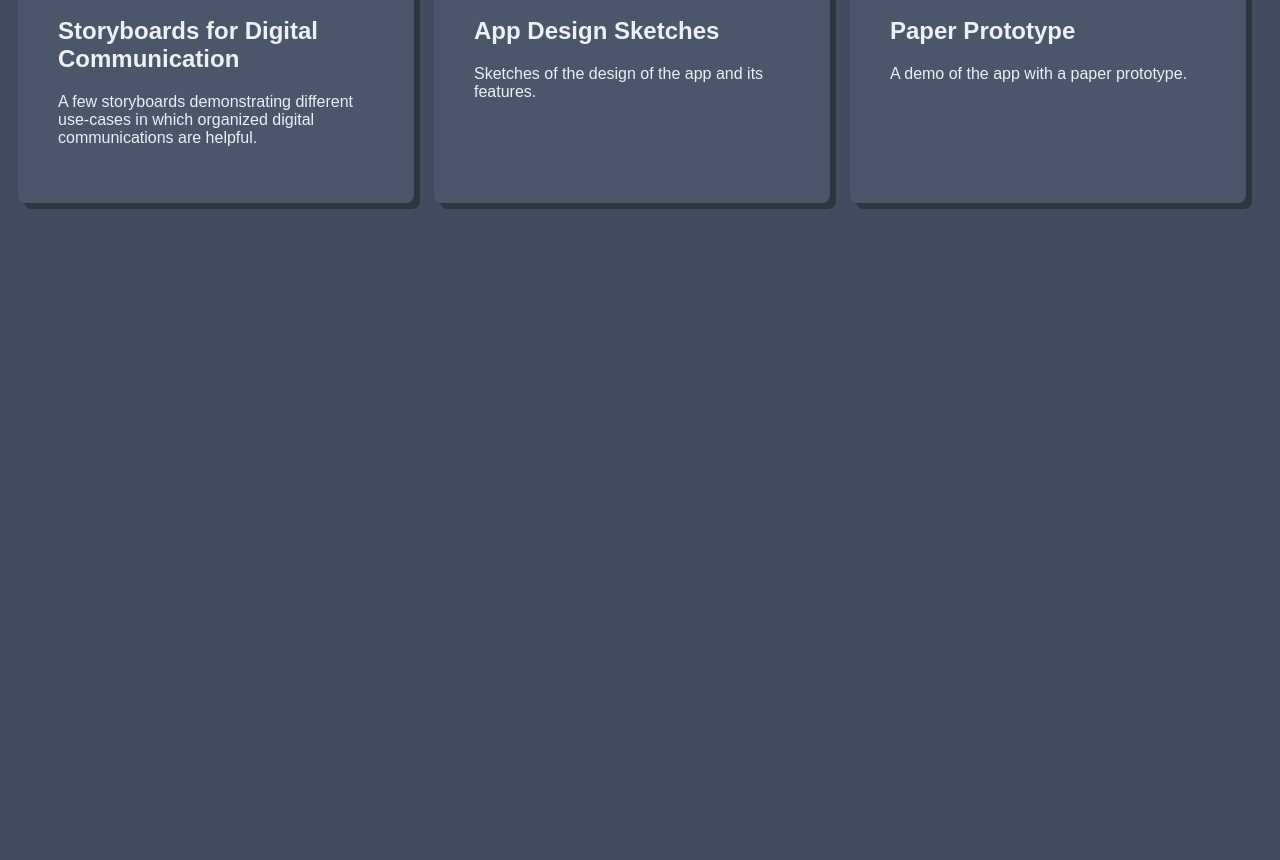
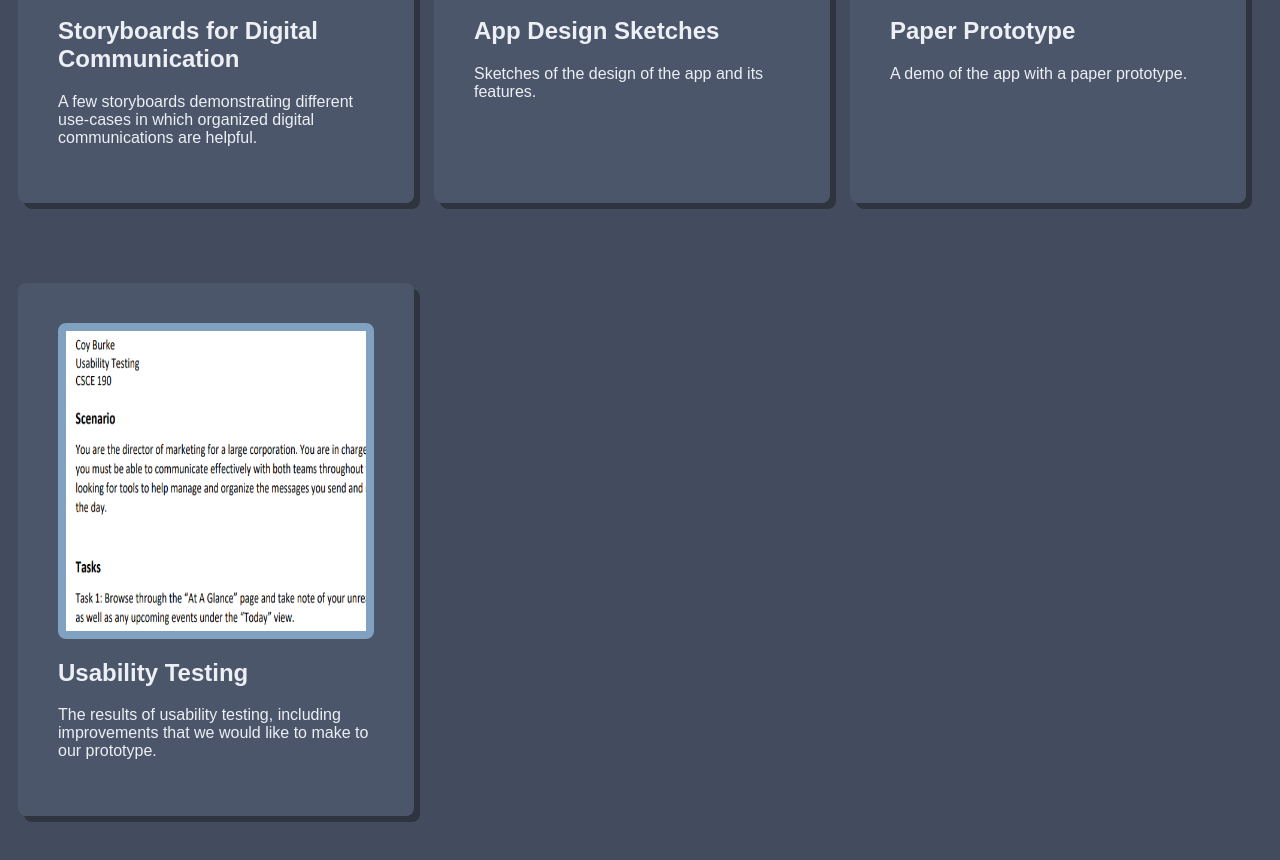
Before and after one commit to coydb/coydb.github.io, a plain HTML site: page index.html in a window 1280 px wide. Shown: the part 1184-2044 px from the top of the page. Before the commit the page ends 1435 px from the top, so only its background shows below. Drawn offline with Linux system fonts and the light colour scheme.

Commit message:
Add files via upload

```diff
--- a/index.html
+++ b/index.html
@@ -63,7 +63,7 @@
 			</section>
 		</section>
 
-<!--Paper Prototype Assignment-->
+		<!--Paper Prototype Assignment-->
 		<section class="assignment">
 			<a href="https://youtu.be/r1MJwVazbC8"><img src="images/paper-prototype.jpg"></a>
 			<section class="assignment-details">
@@ -73,6 +73,17 @@
 				</p>
 			</section>
 		</section>
+
+			<!--Paper Prototype Assignment-->
+			<section class="assignment">
+				<a href="files/usability.pdf"><img src="images/usability.png"></a>
+				<section class="assignment-details">
+					<a href="files/usability.pdf"><h2>Usability Testing</h2></a>
+					<p>
+						The results of usability testing, including improvements that we would like to make to our prototype.
+					</p>
+				</section>
+			</section>
 		</div>
 	</body>
 </html>
```
Also changed, not shown: images/usability.png (added), 1 other file.
